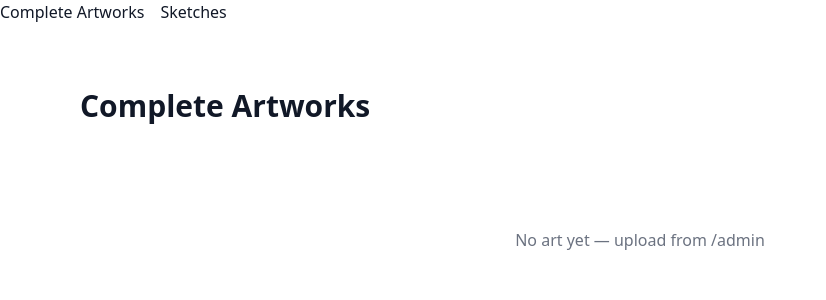
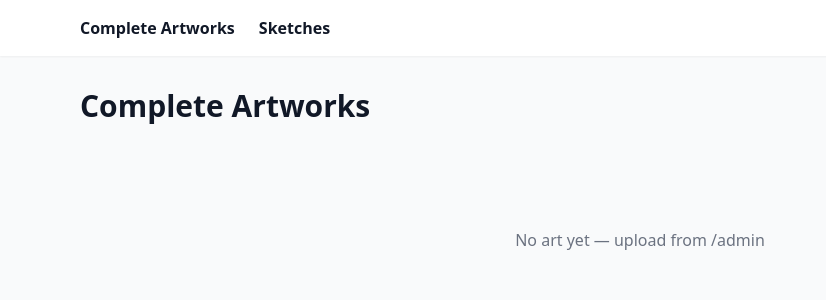
Before and after one commit to Agentfield247/socialartzy, a Next.js app: page / in a window 1280 px wide. Shown: the top 300 px of the page, without its empty margins (0-826 px from the left). Built offline with nearby package versions, Linux system fonts and the light colour scheme.

Commit message:
Refactor RootLayout with Link and styling updates
Updated layout to use Link component for navigation and added styling.

```diff
--- a/app/layout.tsx
+++ b/app/layout.tsx
@@ -1,21 +1,31 @@
-import './globals.css';
+import type { Metadata } from "next";
+import Link from "next/link";
+import "./globals.css";
 
-export const metadata = {
-  title: 'SocialArtzy',
-  description: 'Art portfolio',
+export const metadata: Metadata = {
+  title: "SocialArtzy",
+  description: "Art portfolio",
 };
 
 export default function RootLayout({
   children,
+}: {
+  children: React.ReactNode;
 }) {
   return (
-    <html lang='en'>
-      <body>
-        <nav className='mb-8'>
-          <a href='/' className='mr-4'>Complete Artworks</a>
-          <a href='/sketches' className=''>Sketches</a>
-        </nav>
-        {children}
+    <html lang="en">
+      <body className="bg-gray-50 text-gray-900">
+        <header className="bg-white shadow-sm">
+          <nav className="max-w-6xl mx-auto px-4 py-4 flex gap-6">
+            <Link href="/" className="font-semibold hover:text-blue-600 transition-colors">
+              Complete Artworks
+            </Link>
+            <Link href="/sketches" className="font-semibold hover:text-blue-600 transition-colors">
+              Sketches
+            </Link>
+          </nav>
+        </header>
+        <main>{children}</main>
       </body>
     </html>
   );
```
